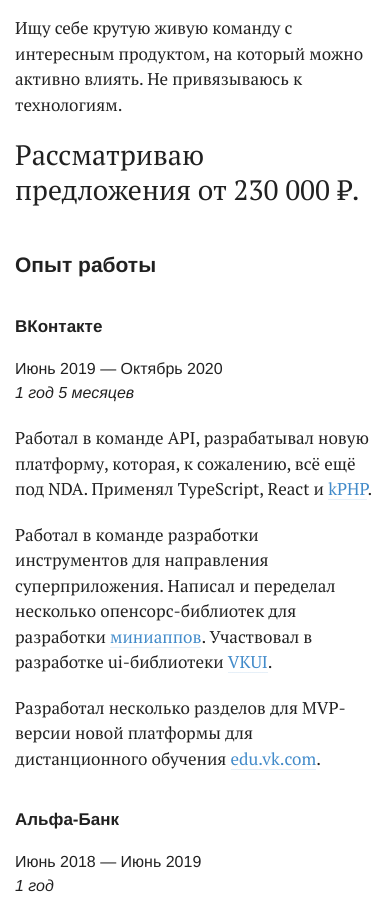
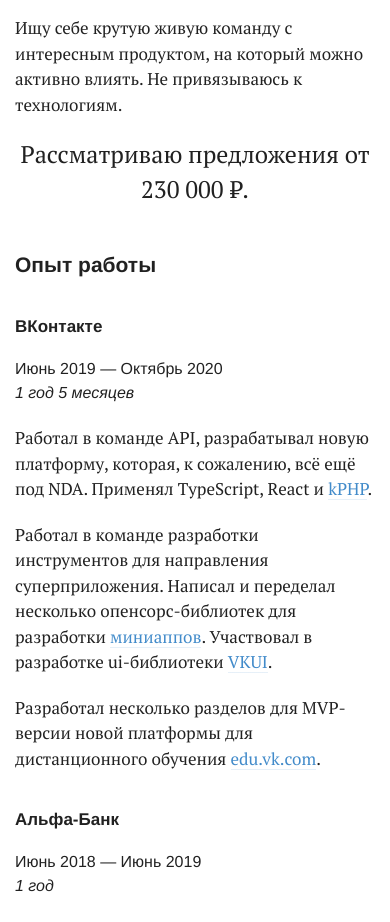
Before and after one commit to danakt/danakt.github.io, a Next.js app: page /cv in a window 390 px wide. Shown: the part 980-1902 px from the top of the page. Built offline with nearby package versions, Linux system fonts and the light colour scheme.

Commit message:
Lead paragraph responsive styles

```diff
--- a/components/GlobalStyles.tsx
+++ b/components/GlobalStyles.tsx
@@ -139,6 +139,11 @@
       font-size: 28px;
       line-height: 35px;
       margin-bottom: 15px;
+
+      @media (max-width: 590px) {
+        text-align: center;
+        font-size: 24px;
+      }
     }
   }
 
--- a/pages/cv.tsx
+++ b/pages/cv.tsx
@@ -64,7 +64,7 @@
         технологиям.
       </p>
 
-      <p className="lead">Рассматриваю предложения от 230 000 ₽.</p>
+      <p className="lead">Рассматриваю предложения от 230&nbsp;000&nbsp;₽.</p>
 
       <Heading>Опыт работы</Heading>
 
```
